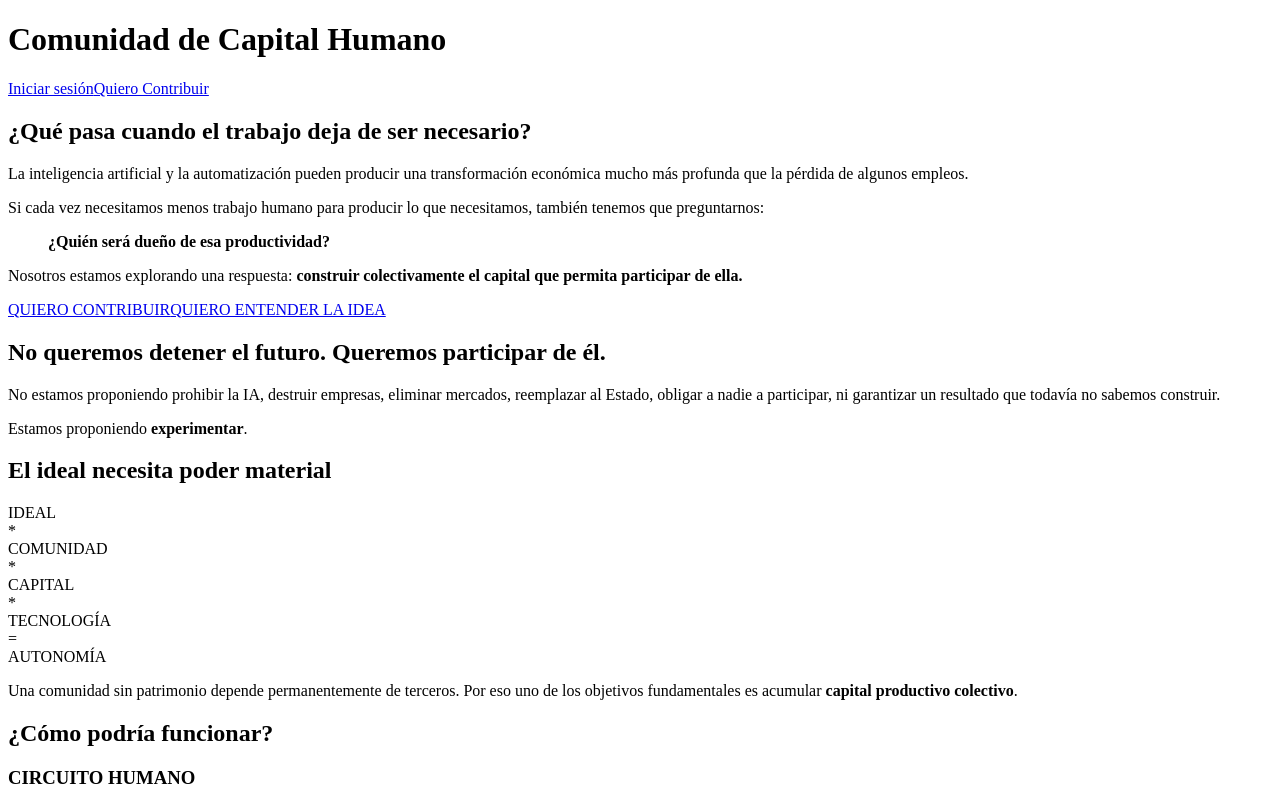
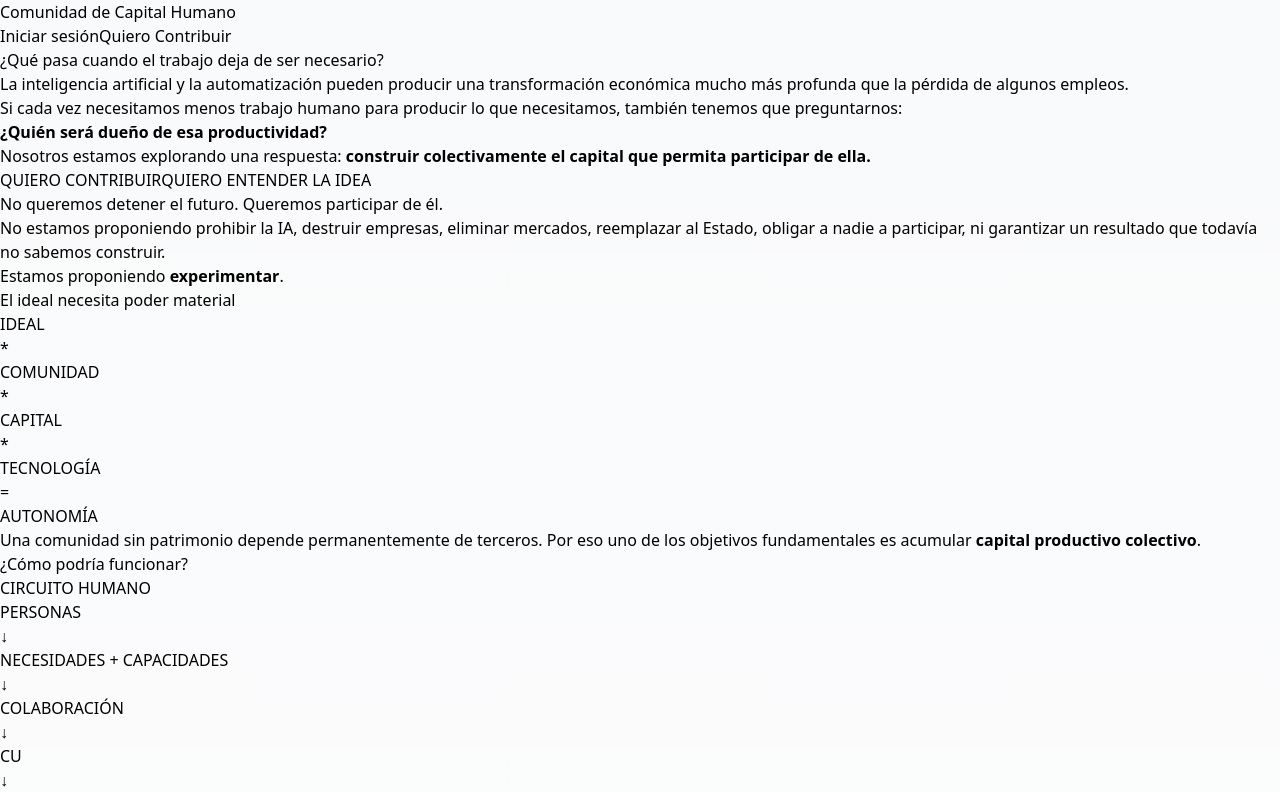
Before and after one commit to LeandroMagno13/Comunidad, a Next.js app: page / in a window 1280 px wide. Shown: the top 792 px of the page. Built offline with nearby package versions, Linux system fonts and the light colour scheme.

Commit message:
fix: Vercel deploy - remove deprecated appDir, add root layout and globals.css

```diff
--- /dev/null
+++ b/app/globals.css
@@ -0,0 +1,26 @@
+@tailwind base;
+@tailwind components;
+@tailwind utilities;
+
+:root {
+  --foreground-rgb: 0, 0, 0;
+  --background-start-rgb: 249, 250, 251;
+  --background-end-rgb: 255, 255, 255;
+}
+
+body {
+  color: rgb(var(--foreground-rgb));
+  background: linear-gradient(
+      to bottom,
+      transparent,
+      rgb(var(--background-end-rgb))
+    )
+    rgb(var(--background-start-rgb));
+  min-height: 100vh;
+}
+
+@layer utilities {
+  .text-balance {
+    text-wrap: balance;
+  }
+}
--- /dev/null
+++ b/app/layout.tsx
@@ -0,0 +1,27 @@
+import type { Metadata } from 'next';
+import './globals.css';
+
+export const metadata: Metadata = {
+  title: 'Comunidad de Capital Humano',
+  description: 'Explorando la transición económica frente a la automatización y la IA. Construyendo colectivamente capital productivo para autonomía económica.',
+  keywords: ['capital humano', 'automatización', 'IA', 'economía', 'comunidad', 'cooperación', 'capital productivo'],
+  authors: [{ name: 'Comunidad de Capital Humano' }],
+  openGraph: {
+    title: 'Comunidad de Capital Humano',
+    description: '¿Qué pasa cuando el trabajo deja de ser necesario? Estamos explorando una respuesta: construir colectivamente el capital que permita participar de la productividad.',
+    type: 'website',
+    locale: 'es_ES',
+  },
+};
+
+export default function RootLayout({
+  children,
+}: {
+  children: React.ReactNode;
+}) {
+  return (
+    <html lang="es">
+      <body className="antialiased">{children}</body>
+    </html>
+  );
+}
--- a/next.config.js
+++ b/next.config.js
@@ -1,8 +1,8 @@
-module.exports = {
-  experimental: {
-    appDir: true,
-  },
+/** @type {import('next').NextConfig} */
+const nextConfig = {
   images: {
     domains: [],
   },
 };
+
+module.exports = nextConfig;
```
